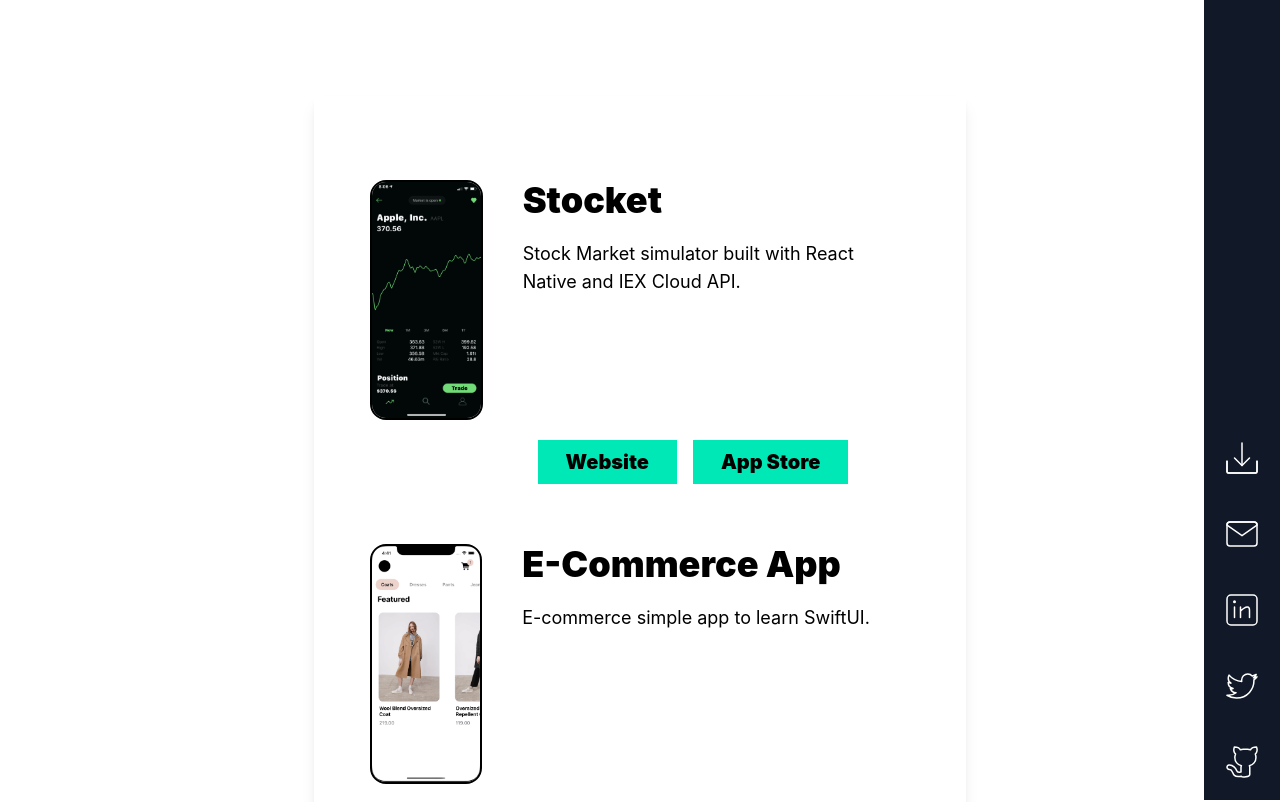
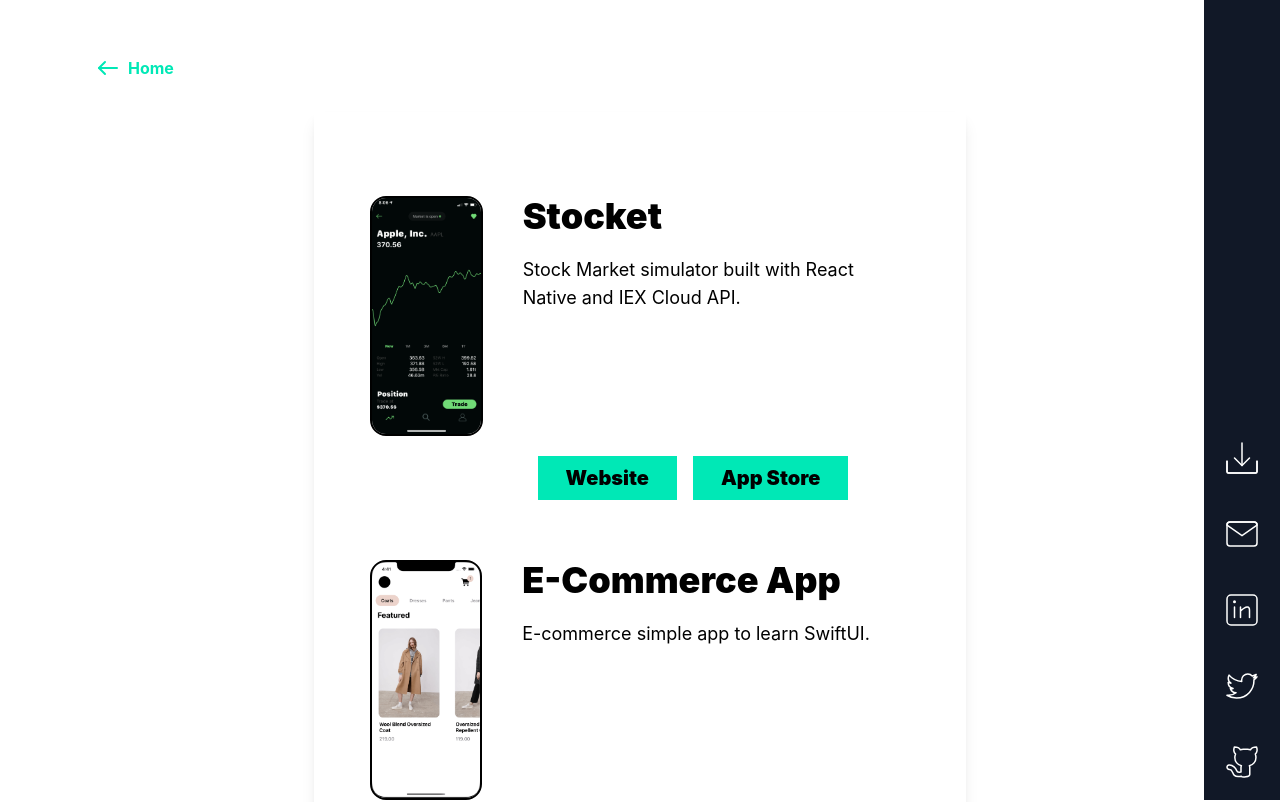
Before and after one commit to corasan/henrypl.com, a React (Create React App) app: page /projects in a window 1280 px wide. Shown: the top 802 px of the page. Built offline with nearby package versions, Linux system fonts and the light colour scheme.

Commit message:
add arrow button to go back to home

```diff
--- a/src/App.tsx
+++ b/src/App.tsx
@@ -1,14 +1,27 @@
 import React from 'react'
 import './App.css'
-import { BrowserRouter as Router, Switch, Route } from 'react-router-dom'
+import { Switch, Route, useHistory, useRouteMatch } from 'react-router-dom'
 import About from './pages/About'
 import Projects from './pages/Projects'
 import Sidebar from './components/Sidebar'
+import { ReactComponent as ArrowLeft } from './assets/arrow-left.svg'
 
 function App() {
+  const history = useHistory()
+  const homeMatch = useRouteMatch('/')
+
   return (
-    <Router>
-      <div className="flex flex-col min-h-screen justify-center items-center px-10 pt-12 sm:px-24 sm:pt-24">
+    <div className="flex flex-col min-h-screen justify-center items-center px-10 pt-4 pb-2 sm:px-24 sm:pt-6 sm:pb-18">
+      {!homeMatch?.isExact && (
+        <div
+          className="flex flex-row w-full justify-start py-8 cursor-pointer"
+          onClick={history.goBack}
+        >
+          <ArrowLeft className="stroke-current text-accent" />
+          <span className="pl-2 text-accent font-bold">Home</span>
+        </div>
+      )}
+
       <Switch>
         <Route exact path="/">
           <About />
@@ -19,7 +32,6 @@
       </Switch>
       <Sidebar />
     </div>
-    </Router>
   )
 }
 
--- a/src/index.tsx
+++ b/src/index.tsx
@@ -3,11 +3,14 @@
 import './index.css'
 import App from './App'
 import reportWebVitals from './reportWebVitals'
+import { BrowserRouter as Router } from 'react-router-dom'
 
 ReactDOM.render(
-  <React.StrictMode>
-    <App />
-  </React.StrictMode>,
+  <Router>
+    <React.StrictMode>
+      <App />
+    </React.StrictMode>
+  </Router>,
   document.getElementById('root')
 )
 
```
Also changed, not shown: src/assets/arrow-left.svg, 1 other file (tests, documents, lock files or other folders). Lines whose indentation alone changed are shown as unchanged.
